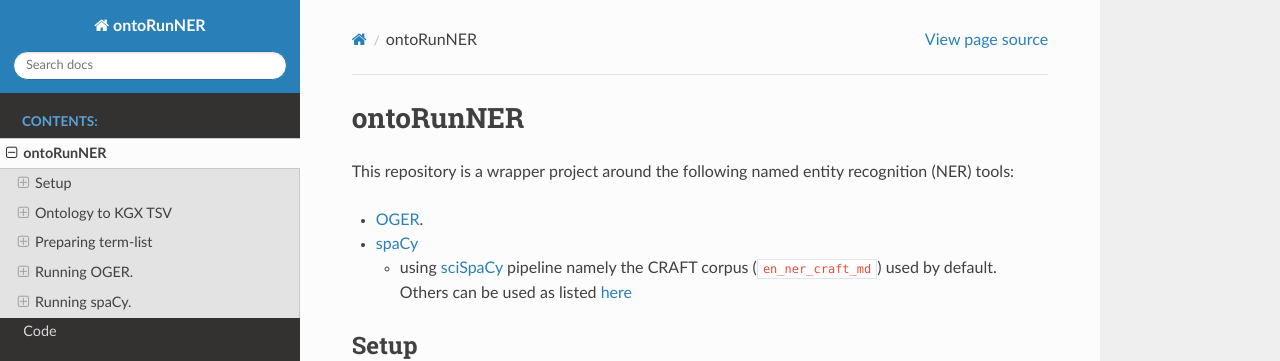
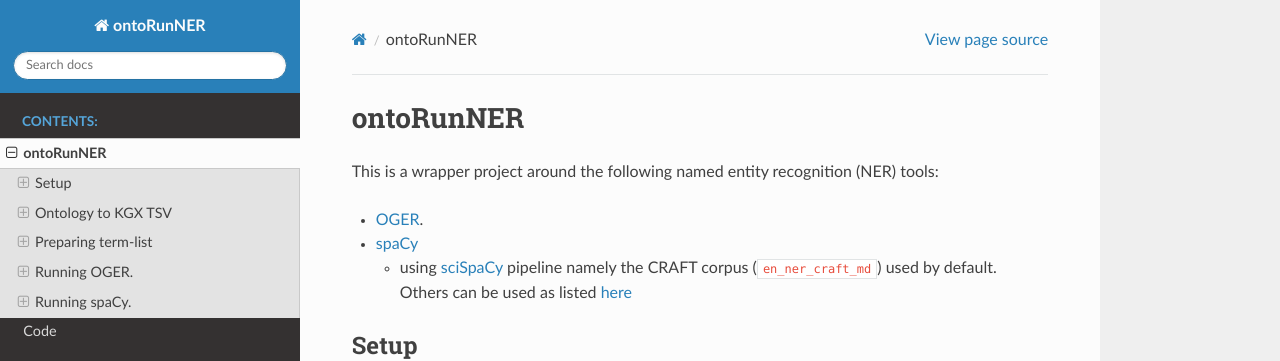
Before and after one commit to monarch-initiative/ontorunner, a Sphinx documentation site: the page built from docs/static/intro.md, in a window 1280 px wide and 900 px high. Shown: the top 361 px of the window. Built offline with Sphinx 7.4.7 and the Read the Docs theme 2.0.0, drawn with Linux system fonts in a browser that asks for light colours.

```diff
--- a/docs/static/intro.md
+++ b/docs/static/intro.md
@@ -1,6 +1,6 @@
 # ontoRunNER
 
-This repository is a wrapper project around the following named entity recognition (NER) tools:
+This is a wrapper project around the following named entity recognition (NER) tools:
  - [OGER](https://github.com/OntoGene/OGER).
  - [spaCy](https://spacy.io)
    - using [sciSpaCy](https://scispacy.apps.allenai.org) pipeline
--- a/pyproject.toml
+++ b/pyproject.toml
@@ -1,8 +1,9 @@
 [tool.poetry]
 name = "OntoRunNER"
-version = "0.1.0.dev"
-description = "This repository is a wrapper project around various entity recognition (NER) tools."
+version = "0.1.0"
+description = "This is a wrapper project around various entity recognition (NER) tools."
 authors = ["Harshad Hegde <hhegde@lbl.gov>"]
+readme = "README.md"
 license = "MIT"
 
 [tool.poetry.dependencies]
```
Also changed, not shown: README.md (+1 -1 lines).
